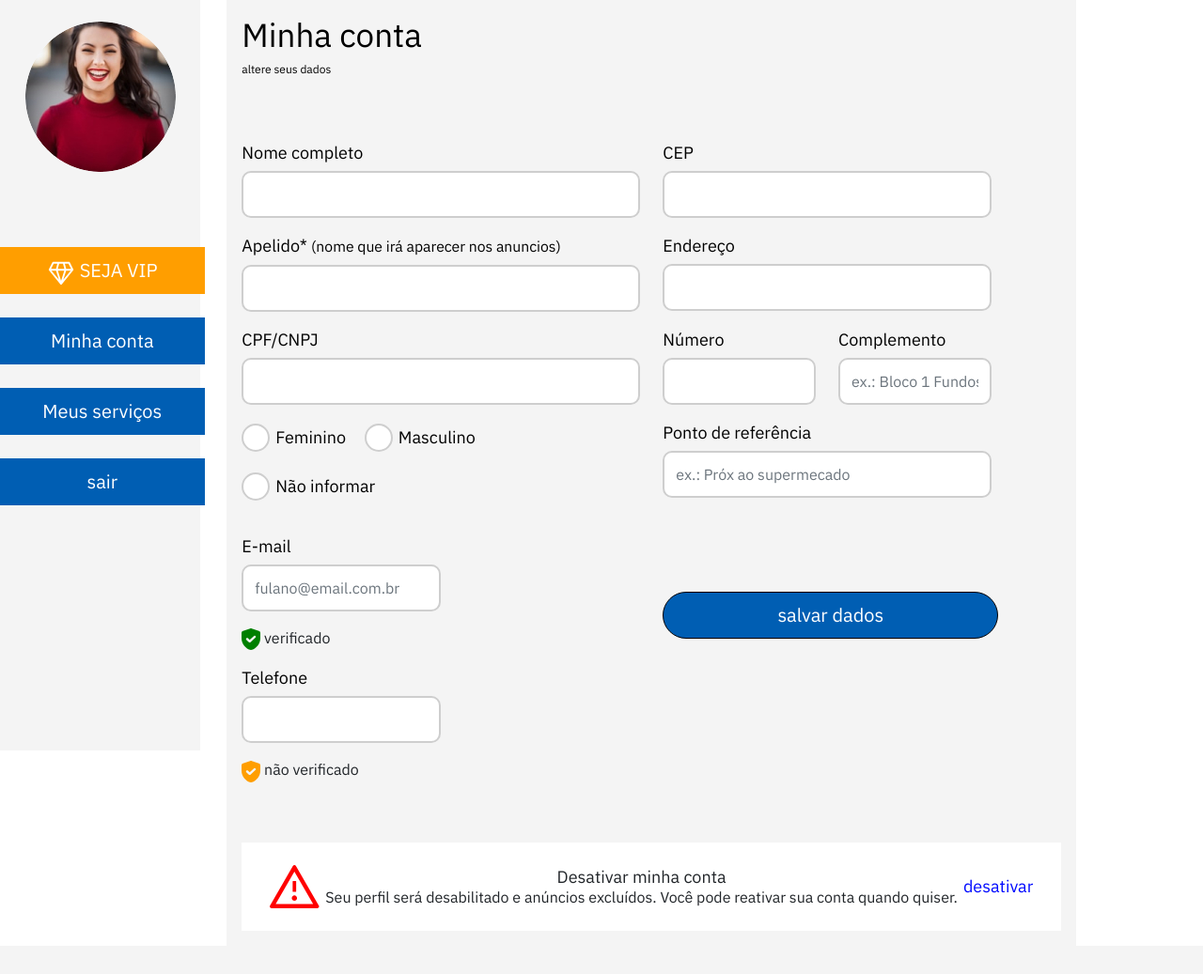
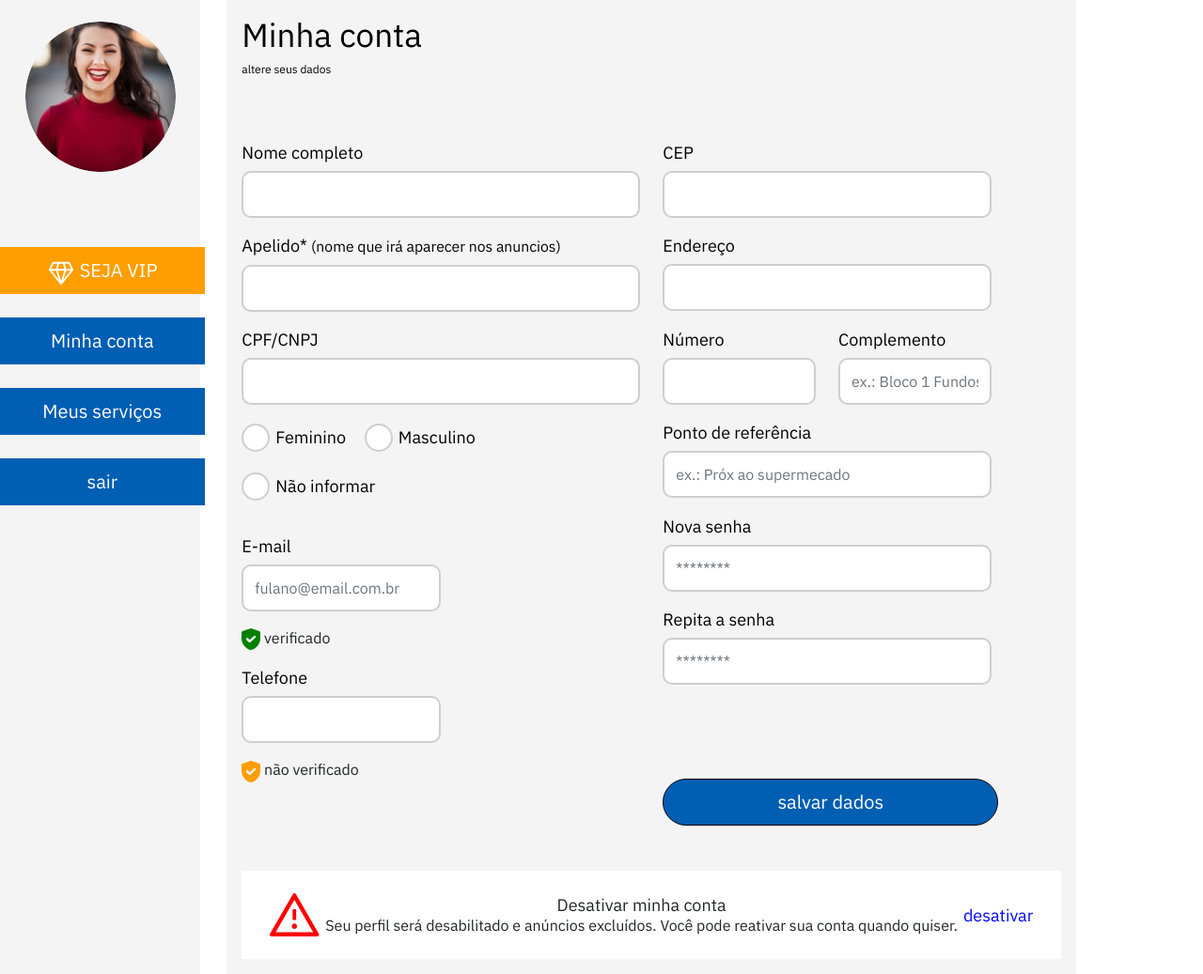
Before and after one commit to MoisesFausto/mansclub, a PHP site: page /minha-conta.php in a window 1280 px wide. Shown: the part 161-1198 px from the top of the page at 94% size. Before the commit the page ends 1128 px from the top, so only its background shows below. Run offline with PHP 8.4, Linux system fonts and the light colour scheme; some libraries are stand-ins or nearby versions.

Commit message:
adicionado o campo de redefinir a senha

```diff
--- a/minha-conta.php
+++ b/minha-conta.php
@@ -34,7 +34,7 @@
 
     <div class="container-fluid">
       <div class="row">
-        <div class="col-md-2 main_navsidebar text-center vh-100 d-none d-lg-block">
+        <div class="col-md-2 main_navsidebar text-center h-auto d-none d-lg-block">
           <div class="profile_photo">
             <img src="assets/images/profile-photo.jpg" class="rounded-circle mt-4" alt="Fulano de tal">
           </div>
@@ -155,6 +155,16 @@
                     <input type="text" class="form-control" id="references" placeholder="ex.: Próx ao supermecado">
                   </div>
 
+                  <div class="mb-3">
+                    <label for="password_new" class="form-label">Nova senha</label>
+                    <input type="password" class="form-control" id="password_new" placeholder="********">
+                  </div>
+
+                  <div class="mb-3">
+                    <label for="password_repeat" class="form-label">Repita a senha</label>
+                    <input type="password" class="form-control" id="password_repeat" placeholder="********">
+                  </div>
+
                   <div class="text-center mt-lg-8">
                     <button type="submit" class="btn btn-my-primary btn-lg rounded-pill">salvar dados</button>
                   </div>
```
